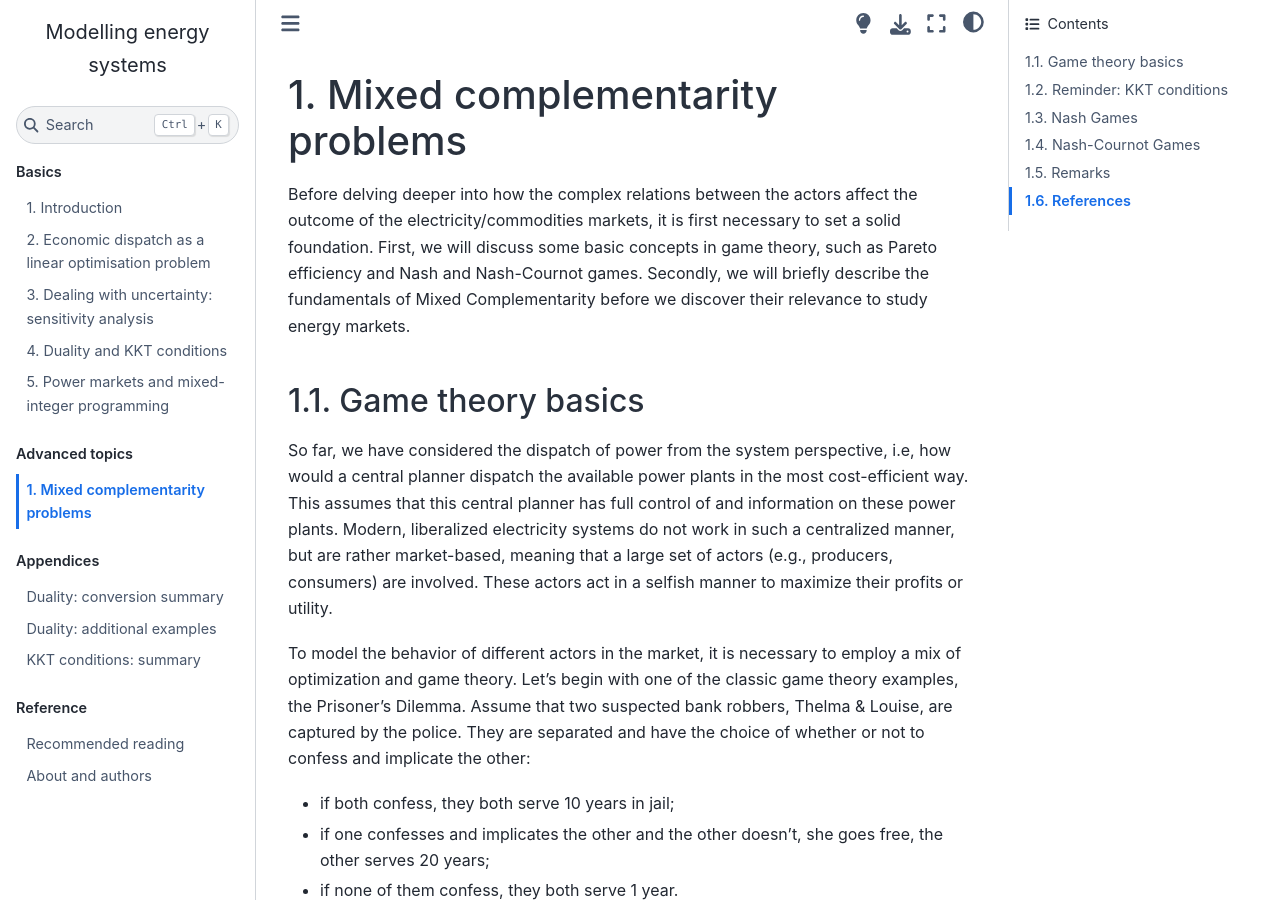
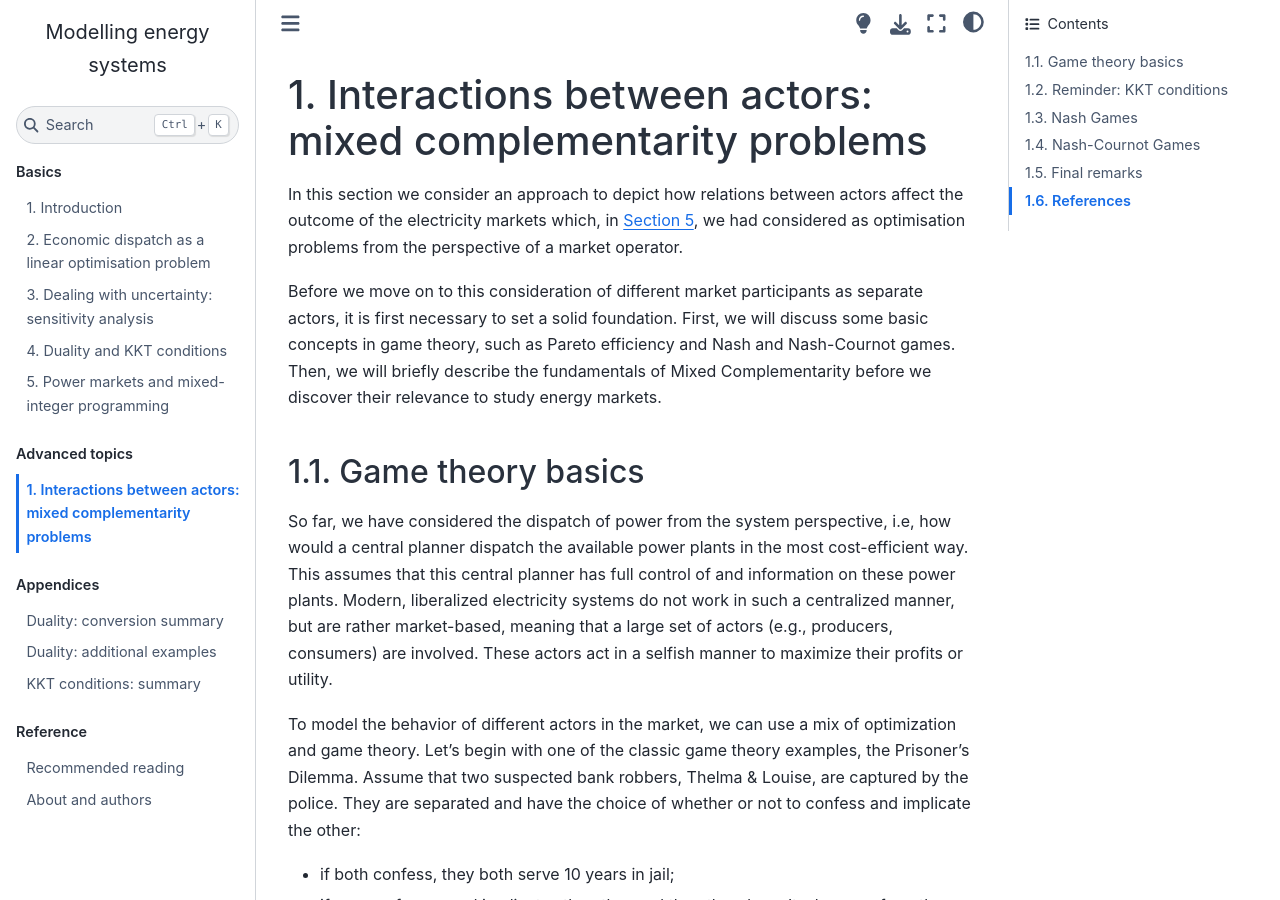
Before and after one commit to sjpfenninger/modelling-energy-systems, a Jupyter Book: the page built from advanced/mixed-complementarity.md, in a window 1280 px wide and 900 px high. Built offline with Jupyter Book 1.0.4 settings and Sphinx 7.4.7 and the Sphinx Book theme 1.1.4, drawn with Linux system fonts in a browser that asks for light colours; comment, search, counter and statistics services are not loaded; cross-references to code outside the pages are shown as plain code; some of the changed text lies outside the part shown.

Commit message:
Cleanup, update changelog

````diff
--- a/advanced/mixed-complementarity.md
+++ b/advanced/mixed-complementarity.md
@@ -1,14 +1,18 @@
 (content:mixed-complementarity)=
 
-# Mixed complementarity problems
+# Interactions between actors: mixed complementarity problems
 
-Before delving deeper into how the complex relations between the actors affect the outcome of the electricity/commodities markets, it is first necessary to set a solid foundation. First, we will discuss some basic concepts in game theory, such as Pareto efficiency and Nash and Nash-Cournot games. Secondly, we will briefly describe the fundamentals of Mixed Complementarity before we discover their relevance to study energy markets.
+In this section we consider an approach to depict how relations between actors affect the outcome of the electricity markets which, in {numref}`content:milp`, we had considered as optimisation problems from the perspective of a market operator.
+
+Before we move on to this consideration of different market participants as separate actors, it is first necessary to set a solid foundation. First, we will discuss some basic concepts in game theory, such as Pareto efficiency and Nash and Nash-Cournot games. Then, we will briefly describe the fundamentals of Mixed Complementarity before we discover their relevance to study energy markets.
+
+(content:mcp:game-theory)=
 
 ## Game theory basics
 
 So far, we have considered the dispatch of power from the system perspective, i.e, how would a central planner dispatch the available power plants in the most cost-efficient way. This assumes that this central planner has full control of and information on these power plants.  Modern, liberalized electricity systems do not work in such a centralized manner, but are rather market-based, meaning that a large set of actors (e.g., producers, consumers) are involved. These actors act in a selfish manner to maximize their profits or utility.
 
-To model the behavior of different actors in the market, it is necessary to employ a mix of optimization and game theory. Let's begin with one of the classic game theory examples, the Prisoner's Dilemma. Assume that two suspected bank robbers, Thelma & Louise, are captured by the police. They are separated and have the choice of whether or not to confess and implicate the other:
+To model the behavior of different actors in the market, we can use a mix of optimization and game theory. Let's begin with one of the classic game theory examples, the Prisoner's Dilemma. Assume that two suspected bank robbers, Thelma & Louise, are captured by the police. They are separated and have the choice of whether or not to confess and implicate the other:
 
 * if both confess, they both serve 10 years in jail;
 * if one confesses and implicates the other and the other doesn’t, she goes free, the other serves 20 years;
@@ -44,22 +48,27 @@
 
 Let's assume a general optimization problem, as seen below :
 
+```{math}
 \begin{align}
     &\min_{x} \ f(x) \\
     &\text{subject to:} \nonumber \\
     &h_i(x) = 0 \quad (λ_{i}) \quad \forall  i \in = 1, \dots, m \nonumber \\
     &g_j(x) \leq 0 \quad (μ_{i}) \quad \forall  j \in = 1, \dots, n \nonumber \\
 \end{align}
+```
 
 The Lagrangian reads :
 
+```{math}
 :label: eqn:Lagrangian
 \begin{equation}
     \mathcal{L} = f(x) + \sum_{i=1}^m \lambda_i \cdot h_i(x) + \sum_{j=1}^{n} \mu_j \cdot g_j(x)
 \end{equation}
+```
 
 The KKT conditions of the problem are the following :
 
+```{math}
 :label: eqn:KKT
 \begin{align}
     & \frac{\partial \mathcal{L}}{\partial x} = 0   \quad & (\text{Optimality conditions})\\
@@ -68,6 +77,7 @@
     & \mu_j \cdot g_j(x) =  0 \quad \forall j \in  \{1,2,...,n\}  \quad & (\text{Complementary slackness conditions}) \\
     & \mu_j \geq 0 \quad \forall j \in  \{1,2,...,n\} & (\text{Dual feasibility})
 \end{align}
+```
 
 For linear and convex quadratic (non-linear) optimization problems, the KKT conditions pose both sufficient and necessary conditions for optimality. In other words, any solution that satisfies these conditions is guaranteed to be an optimal solution to the optimization problem. This system of equations is an example of a mixed complementarity problem (see box below). In the following paragraphs, we will examine how MCPs can help us solve market clearing problems from the perspective of market actors.
 
@@ -84,9 +94,11 @@
 ```
 
 ## Nash Games
+
 We will first study a simple, single-time step market clearing problem. We start with the perspective of the market clearing operator, leveraging our knowledge of optimization and electricity markets. Next, we move to the perspective of the individual market participants, assuming they compete in a Nash Game. Based on the KKT conditions of both problems, we will be able to show that both formulations yield the same result. We conclude this section by introducing an alternative, condensed formulation using inverse demand functions, which prepares us for the Nash-Cournot Games in the following section.
 
 ### The market clearing problem from the perspective of the market operator
+
 Let's start with a simple market clearing problem. The market-clearing problem is relevant to a pool-like market. We start by formulating te market clearing problem  from the perspective of the market operator, which aims at maximizing social welfare. The optimization problem is considered under given price-quantity pairs of supply and demand agents, $(P_i^s, Q_i^s), (P_j^d, Q_j^d)$. The optimization problem is formulated as :
 
 ```{math}
@@ -226,6 +238,7 @@
 ```
 
 ### An alternative formulation of the Nash Game
+
 Another formulation of the Nash Game above can be presented through the use of an inverse demand function. We use a linear relationship between the price of electricity and the demanded quantity to represent the demand side of the market. The linear equation takes the form of :
 
 ```{math}
@@ -320,6 +333,7 @@
 ```
 
 ### Obtaining Nash-Cournot Equilibria via Equivalent Optimization Problems
+
 Nash-Cournot games can be solved with similar methods to Nash games, by either:
 
 * directly solving the MCP: analytically/graphically using best response functions (see numerical example in the lecture slides) or via dedicated solvers;
@@ -349,9 +363,9 @@
 
 Note that the objective function of this EOP is no longer a measure of social welfare, in contrast to the objective of the EOP of the Nash Game. The problem contains quadratic terms in the objective but is still convex.
 
-## Remarks
+## Final remarks
 
-With the introduction of the Mixed Complementarity problems as a way to solve the Nash and Nash-Cournot games, we have introduced a paradigm shift in the way we study  interactions between self-interested market participants. Up to now, we were considering the market only from the side of a central market operator that aims to clear the market. Now, with the techniques introduced in this module, we can study simple electricity markets as the interaction between different market actors. Specifically, through the Nash Games, we can understand the participation of agents in a perfectly competitive market. To study how strategic behavior and market power change market outcomes, we introduced the Nash-Cournot equilibrium.
+With the introduction of the Mixed Complementarity problems as a way to solve the Nash and Nash-Cournot games, we have introduced a paradigm shift in the way we study interactions between self-interested market participants. Up to now, we were considering the market only from the side of a central market operator that aims to clear the market. Now, with the techniques introduced in this section, we can study simple electricity markets as the interaction between different market actors. Specifically, through the Nash Games, we can understand the participation of agents in a perfectly competitive market. To study how strategic behavior and market power change market outcomes, we introduced the Nash-Cournot equilibrium.
 
 For both Nash and Nash-Cournot Games, we developed formulations of the game (i.e., the set of interrelated optimization problems and the coupling constraint) and the corresponding a Mixed Complementarity Problem (i.e., the KKT conditions of the decision problems of the involved actors and the coupling constraint). We discussed how we can determine the equilibria in such games, focusing on Equivalent Optimization Problems. For the Nash Game, we showed that the Equivalent Optimization Problem is a maximization of social welfare. We also obtained an Equivalent Optimization Problem for the Nash-Cournot Game.
 
````
Also changed, not shown: changelog.md (+4 -0 lines).
